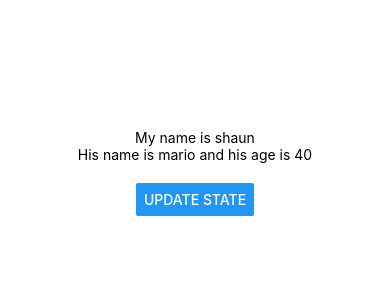
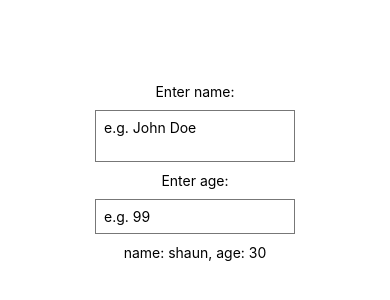
Before and after one commit to dibyanshu47/todo-app-react-native, a React Native app: screen / in a window 390 px wide. Shown: the part 250-550 px from the top of the page. Built offline with nearby package versions, Linux system fonts and the light colour scheme.

Commit message:
Text Inputs

```diff
--- a/App.js
+++ b/App.js
@@ -1,23 +1,28 @@
 import { StatusBar } from 'expo-status-bar';
 import React, { useState } from 'react';
-import { StyleSheet, Text, View, Button } from 'react-native';
+import { StyleSheet, Text, View, Button, TextInput } from 'react-native';
 
 export default function App() {
   const [name, setName] = useState('shaun');
-  const [person, setPerson] = useState({ name: 'mario', age: 40 });
-
-  const clickHandler = () => {
-    setName('chun-li');
-    setPerson({ name: 'luigi', age: 45 });
-  }
+  const [age, setAge] = useState('30');
 
   return (
     <View style={styles.container}>
-      <Text>My name is {name}</Text>
-      <Text>His name is {person.name} and his age is {person.age}</Text>
-      <View style={styles.buttonContainer}>
-        <Button title='update state' onPress={clickHandler} />
-      </View>
+      <Text>Enter name:</Text>
+      <TextInput
+        multiline
+        style={styles.input}
+        placeholder='e.g. John Doe'
+        onChangeText={(val) => setName(val)} />
+
+      <Text>Enter age:</Text>
+      <TextInput
+        keyboardType='numeric'
+        style={styles.input}
+        placeholder='e.g. 99'
+        onChangeText={(val) => setAge(val)} />
+
+      <Text>name: {name}, age: {age}</Text>
       <StatusBar style="auto" />
     </View>
   );
@@ -30,7 +35,11 @@
     alignItems: 'center',
     justifyContent: 'center',
   },
-  buttonContainer: {
-    marginTop: 20,
+  input: {
+    borderWidth: 1,
+    borderColor: '#777',
+    padding: 8,
+    margin: 10,
+    width: 200,
   },
 });
```
